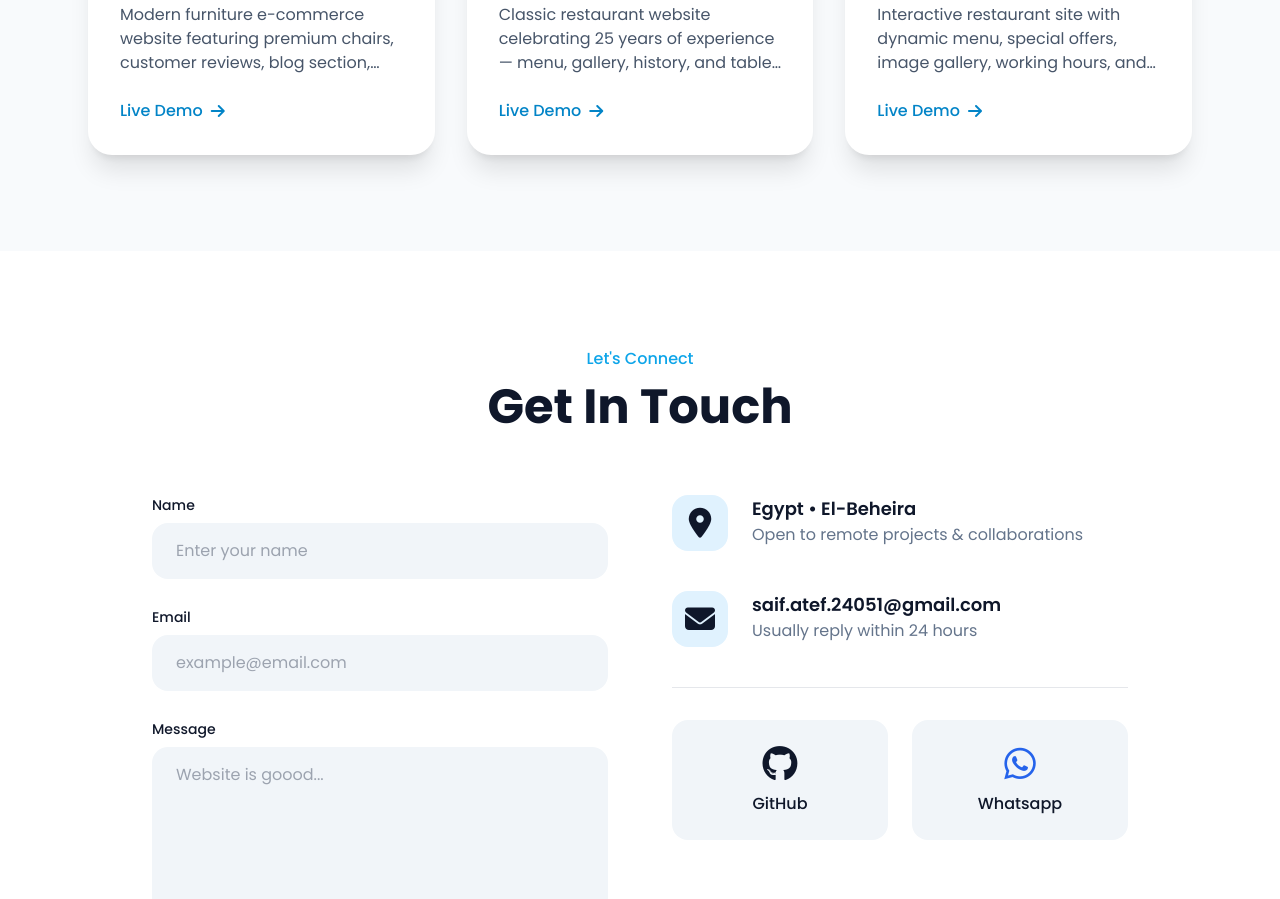
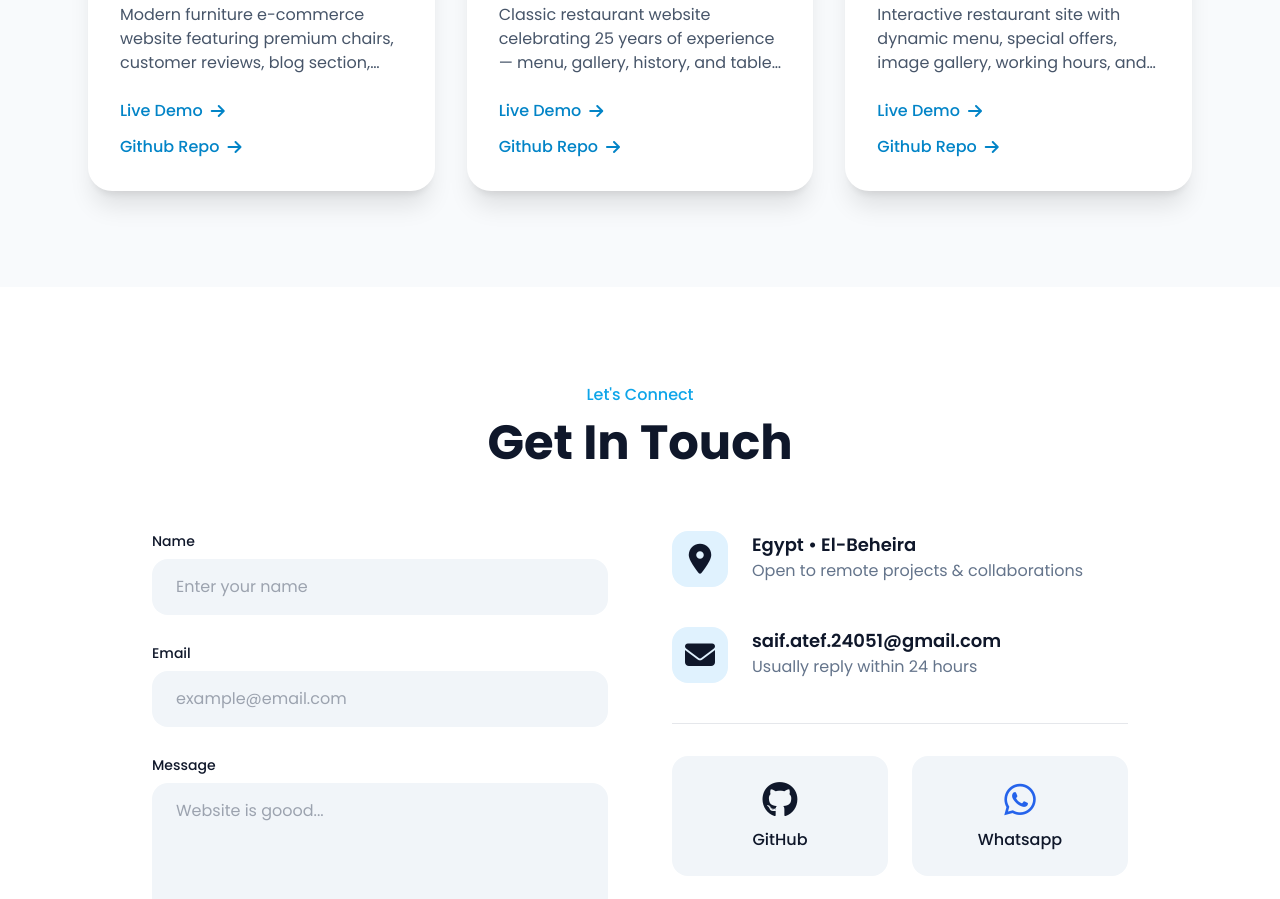
Before and after one commit to SaifAtef77/Portfolio, a plain HTML site: page index.html in a window 1280 px wide. Shown: the part 2767-3666 px from the top of the page. Drawn offline with nearby package versions, Linux system fonts and the light colour scheme.

Commit message:
adding github repo links

```diff
--- a/index.html
+++ b/index.html
@@ -349,6 +349,7 @@
                 Modern furniture e-commerce website featuring premium chairs,
                 customer reviews, blog section, and fast shipping.
               </p>
+              <div class="mb-3">
                 <a
                   href="https://saifatef77.github.io/Furni./"
                   target="_blank"
@@ -359,6 +360,19 @@
                     class="transition-transform fa-solid fa-arrow-right group-hover:translate-x-1"
                   ></i>
                 </a>
+              </div>
+              <div>
+                <a
+                  href="https://github.com/SaifAtef77/Furni."
+                  target="_blank"
+                  class="inline-flex items-center gap-2 font-medium text-sky-600 hover:text-sky-700 group"
+                >
+                  Github Repo
+                  <i
+                    class="transition-transform fa-solid fa-arrow-right group-hover:translate-x-1"
+                  ></i>
+                </a>
+              </div>
             </div>
           </div>
 
@@ -380,6 +394,7 @@
                 Classic restaurant website celebrating 25 years of experience —
                 menu, gallery, history, and table reservation section.
               </p>
+              <div class="mb-3">
                 <a
                   href="https://saifatef77.github.io/Food_Lovers/"
                   target="_blank"
@@ -390,6 +405,19 @@
                     class="transition-transform fa-solid fa-arrow-right group-hover:translate-x-1"
                   ></i>
                 </a>
+              </div>
+              <div>
+                <a
+                  href="https://github.com/SaifAtef77/Food_Lovers"
+                  target="_blank"
+                  class="inline-flex items-center gap-2 font-medium text-sky-600 hover:text-sky-700 group"
+                >
+                  Github Repo
+                  <i
+                    class="transition-transform fa-solid fa-arrow-right group-hover:translate-x-1"
+                  ></i>
+                </a>
+              </div>
             </div>
           </div>
 
@@ -411,6 +439,7 @@
                 Interactive restaurant site with dynamic menu, special offers,
                 image gallery, working hours, and contact form.
               </p>
+              <div class="mb-3">
                 <a
                   href="https://saifatef77.github.io/Dynamic_Food_Lovers/"
                   target="_blank"
@@ -421,6 +450,19 @@
                     class="transition-transform fa-solid fa-arrow-right group-hover:translate-x-1"
                   ></i>
                 </a>
+              </div>
+              <div>
+                <a
+                  href="https://github.com/SaifAtef77/Dynamic_Food_Lovers"
+                  target="_blank"
+                  class="inline-flex items-center gap-2 font-medium text-sky-600 hover:text-sky-700 group"
+                >
+                  Github Repo
+                  <i
+                    class="transition-transform fa-solid fa-arrow-right group-hover:translate-x-1"
+                  ></i>
+                </a>
+              </div>
             </div>
           </div>
         </div>
```
Lines whose indentation alone changed are shown as unchanged.
